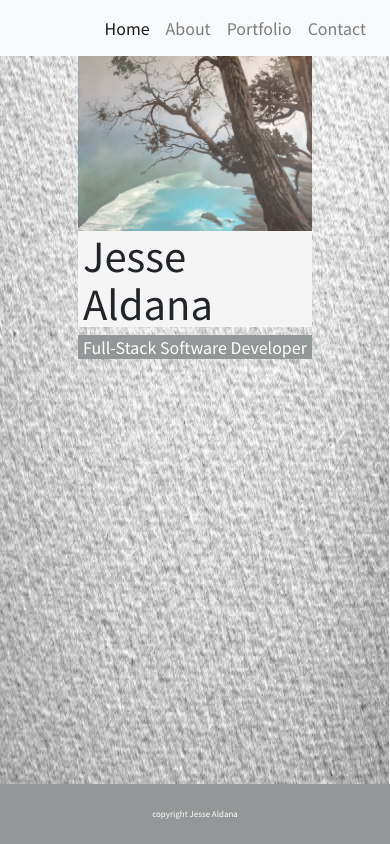
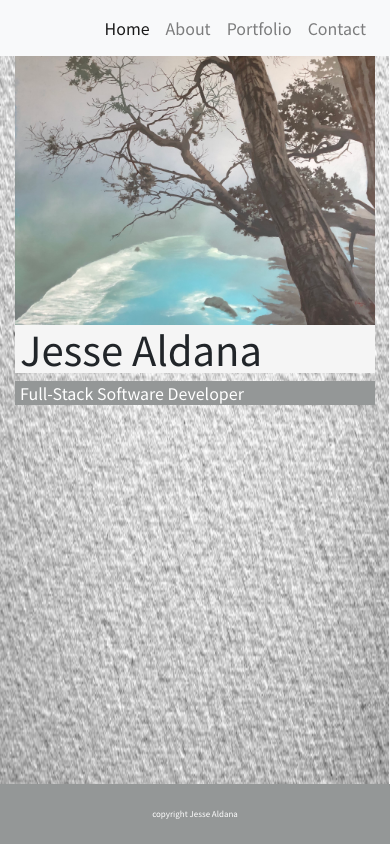
Before and after one commit to jessealdana/aldana-folio, a React (Create React App) app: page / in a window 390 px wide. Built offline with nearby package versions, Linux system fonts and the light colour scheme.

Commit message:
fixed media query for laptop

```diff
--- a/src/App.js
+++ b/src/App.js
@@ -7,6 +7,7 @@ import Folio from "./components/pages/Folio";
 import Contact from "./components/pages/Contact";
 import Footer from "./components/Footer";
 import Wrapper from "./components/Wrapper";
+import Container from "./components/Container"
 // import logo from './logo.svg';
 import './App.css';
 
@@ -20,6 +21,7 @@ function App() {
               <Route exact path="/about" component={About} />
               <Route exact path="/folio" component={Folio} />
               <Route path="/contact" component={Contact} />
+            <Container />
             <Footer />
           </Wrapper>
       </div>
--- a/src/components/Container/style.css
+++ b/src/components/Container/style.css
@@ -1,4 +1,3 @@
-
 @media screen and (max-width: 768px) {
     .Container {
         display: flex;
@@ -8,3 +7,14 @@
         max-height: 75%;
     }
     }
+
+    @media screen and (max-width: 1280px) {
+        .Container {
+            display: flex;
+            justify-content: center;
+            margin-left: auto;
+            margin-right: auto;
+            max-height: 75%;
+            max-width: auto;
+        }
+        }
--- a/src/components/Jumbotron/style.css
+++ b/src/components/Jumbotron/style.css
@@ -1,3 +1,4 @@
 .Jumbotron {
-    width: 60%;
+    height: 70vh;
+    width: auto;
 }
--- a/src/components/pages/Home.js
+++ b/src/components/pages/Home.js
@@ -5,7 +5,7 @@ import Jumbotron from "../Jumbotron";
 
 function Home() {
   return (
-    <div className="Container" style={{maxHeight: "200px"}}>
+    <div className="container"  >
         <Jumbotron >
 
             <img src={aboutBackground} className="img-fluid" alt="McWay Falls" />
```
Also changed, not shown: 14 other files (tests, documents, lock files or other folders).
